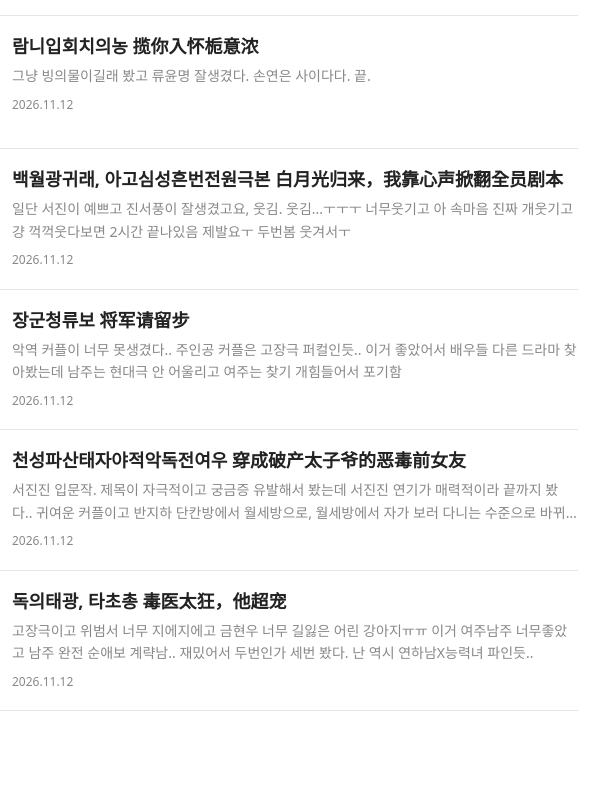
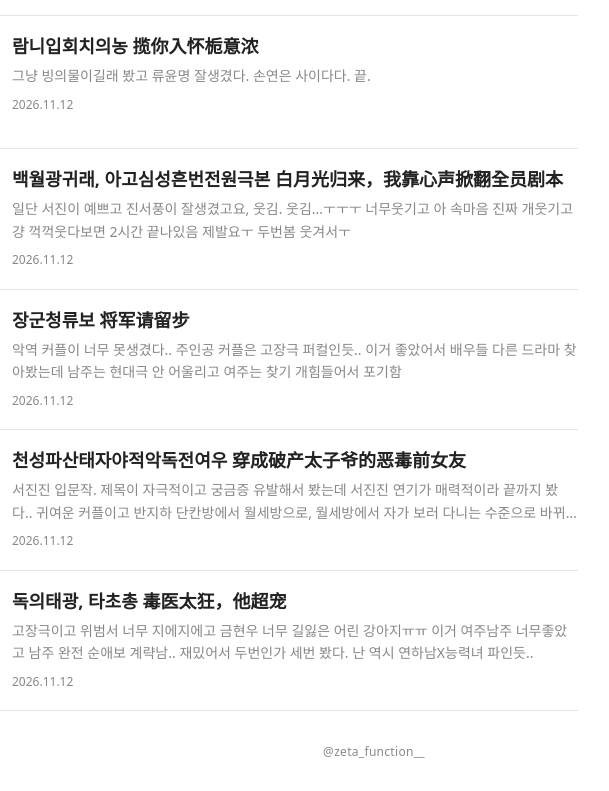
Before and after one commit to zeta-345/shortdrama, a plain HTML site: page index.html in a window 1280 px wide. Shown: the part 2305-3096 px from the top of the page, 266-875 px from the left. Drawn offline with Linux system fonts and the light colour scheme; a web font is replaced by a local one.

Commit message:
Add files via upload

```diff
--- a/index.html
+++ b/index.html
@@ -78,6 +78,7 @@ aside{width:230px;flex:none}
 .th img{width:100%;height:100%;object-fit:contain;display:block}.th.im{background:transparent}.pimg{display:block;width:160px;height:160px;object-fit:contain;margin:0 0 16px}.prof .pimg,.pcard .pimg{object-fit:cover}
 .ck{list-style:none;padding:0!important;margin:8px 0}.ck li{padding:7px 0;border-bottom:1px solid var(--line)}.ck label{display:flex;gap:12px;align-items:flex-start;cursor:pointer}.ck input{flex:none;width:20px;height:20px;margin:4px 0 0;accent-color:var(--acc)}.ck input:checked+span{text-decoration:line-through;color:var(--soft)}
 @media(max-width:760px){.wrap{flex-direction:column-reverse;gap:10px}aside{width:100%}.th{width:72px;height:72px}}
+.sign{text-align:center;color:var(--soft);font-size:12px;letter-spacing:.3px;padding:0 16px 28px;margin-top:-30px}
 </style>
 </head>
 <body>
@@ -93,6 +94,7 @@ aside{width:230px;flex:none}
 <div class="box cat" id="cat"><h3>카테고리</h3></div>
 </aside>
 </div>
+<footer class="sign">@zeta_function__</footer>
 <script>
 var CATS=[["home","전체 글"],["notice","공지"],["review","작품 후기"],["review-jangsi","장시",1],["review-ji","지춘화",1],["review-karung","카룽",1],["review-jang","장진의",1],["review-ryu","류윤명",1],["review-xu","서진진",1],["review-etc","그 외",1],["actor","배우 소개"],["cp","CP 모아보기"]];
 var P=[];
```
